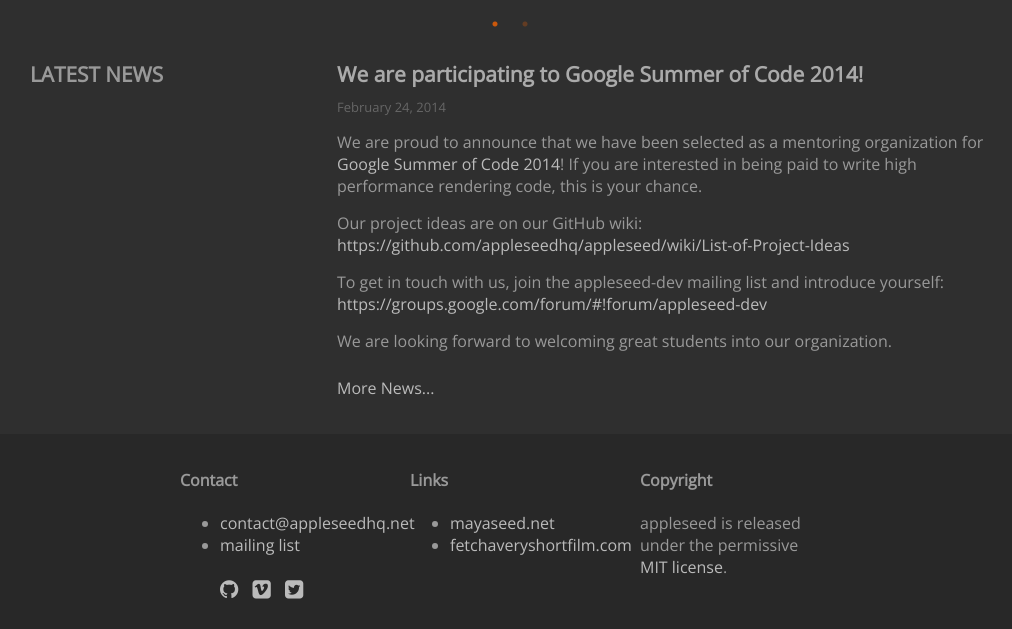
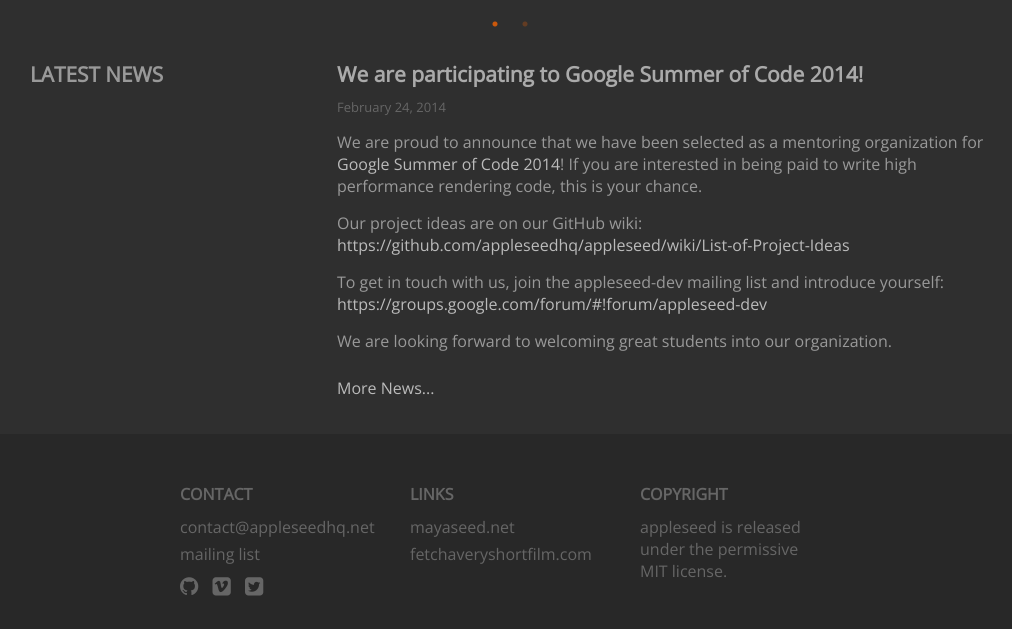
Before and after one commit to appleseedhq/appleseedhq.github.io, a Jekyll site: the page built from index.md, in a window 1280 px wide. Shown: the part 912-1541 px from the top of the page, without its empty margins (130-1142 px from the left). Built offline with Jekyll 4.4.1, drawn with Linux system fonts in a browser that asks for light colours; nearby versions of some CDN libraries.

Commit message:
reverted back #footer to .footer

```diff
--- a/css/styles.css
+++ b/css/styles.css
@@ -214,27 +214,27 @@
     width: 660px;
 }
 
-#footer,
-#footer a {
+.footer,
+.footer a {
     color: #666666;
 }
 
-#footer a:hover {
+.footer a:hover {
     color: #bbbbbb;
 }
 
-#footer h4 {
+.footer h4 {
     margin-bottom: 11px;
     text-transform: uppercase;
 }
 
-#footer ul {
+.footer ul {
     padding: 0;
     margin: 0;
     list-style-type: none;
 }
 
-#footer ul li {
+.footer ul li {
     margin-bottom: 5px;
 }
 
```
